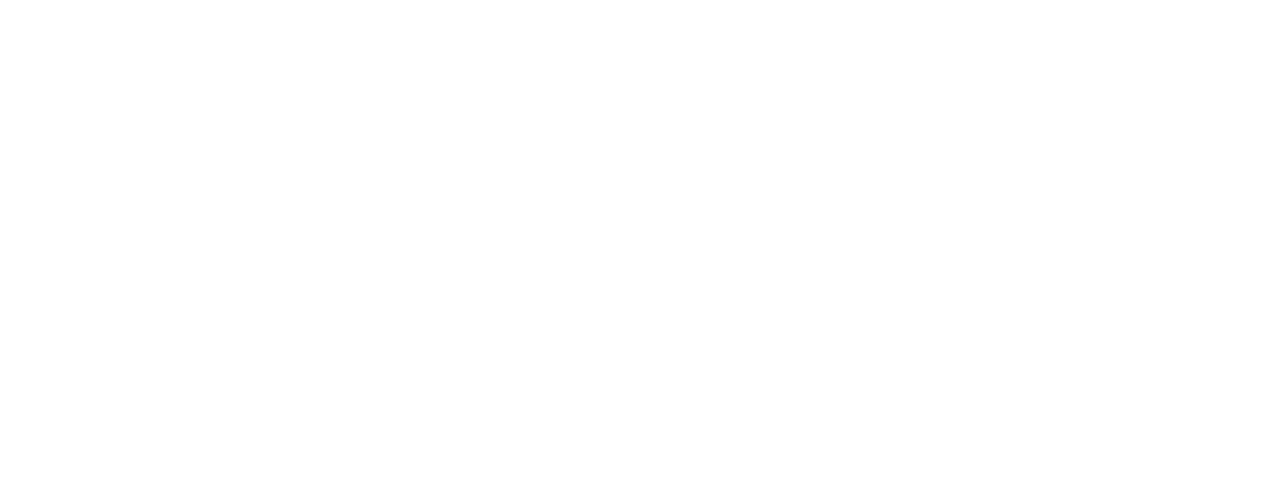
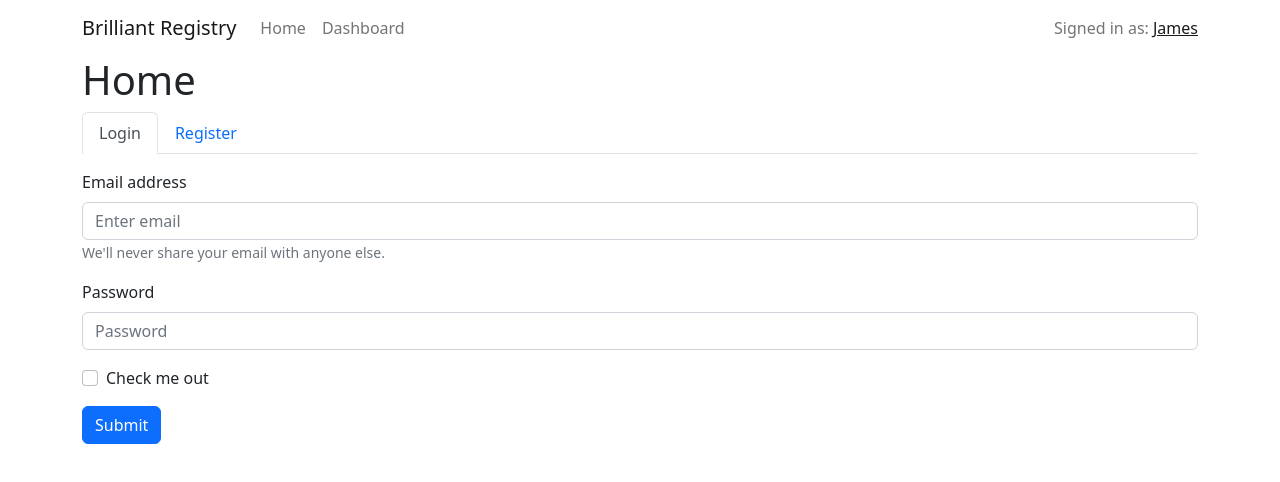
Before and after one commit to jamesrwyatt2/gift-registry-react, a React (Create React App) app: page /home in a window 1280 px wide. Before the commit this address had no page. Shown: the top 482 px of the page. Built offline with nearby package versions, Linux system fonts and the light colour scheme.

Commit message:
LoginInReg

```diff
--- a/src/App.js
+++ b/src/App.js
@@ -2,6 +2,7 @@
 import './App.css';
 import Registries from './components/Pages/Dashboard';
 import Registry from './components/Registry/Registry';
+import Home from './components/Pages/Home';
 
 import EditRegistry from './components/EditRegistry';
 
@@ -25,6 +26,7 @@
       <BrowserRouter>
         <Routes>
         <Route path="/" element={<Dashboard/>}>  </Route>
+        <Route path="/home" element={<Home/>}>  </Route>
         <Route path="/registry/:id" element={<Registry/>}> </Route>
         <Route path="/registry/:id/edit" element={<EditRegistry/>}> </Route>
 
--- a/src/components/Header.js
+++ b/src/components/Header.js
@@ -10,7 +10,8 @@
         <Container>
           <Navbar.Brand href="#home">Brilliant Registry</Navbar.Brand>
           <Nav className="me-auto">
-            <Nav.Link href="/">Home</Nav.Link>
+            <Nav.Link href="/home">Home</Nav.Link>
+            <Nav.Link href="/">Dashboard</Nav.Link>
           </Nav>
           <Navbar.Toggle />
           <Navbar.Collapse className="justify-content-end">
--- /dev/null
+++ b/src/components/Login/LoginAndReg.js
@@ -0,0 +1,62 @@
+import React from "react";
+import Button from 'react-bootstrap/Button';
+import Form from 'react-bootstrap/Form';
+import Tab from 'react-bootstrap/Tab';
+import Tabs from 'react-bootstrap/Tabs';
+const LoginAndReg = () => {
+  return (
+    <div>
+      <Tabs
+        defaultActiveKey="login"
+        id="uncontrolled-tab-example"
+        className="mb-3"
+      >
+        <Tab eventKey="login" title="Login">
+          <Form>
+            <Form.Group className="mb-3" controlId="formBasicEmail">
+              <Form.Label>Email address</Form.Label>
+              <Form.Control type="email" placeholder="Enter email" />
+              <Form.Text className="text-muted">
+                We'll never share your email with anyone else.
+              </Form.Text>
+            </Form.Group>
+            <Form.Group className="mb-3" controlId="formBasicPassword">
+              <Form.Label>Password</Form.Label>
+              <Form.Control type="password" placeholder="Password" />
+            </Form.Group>
+            <Form.Group className="mb-3" controlId="formBasicCheckbox">
+              <Form.Check type="checkbox" label="Check me out" />
+            </Form.Group>
+            <Button variant="primary" type="submit">
+              Submit
+            </Button>
+          </Form>
+        </Tab>
+
+        <Tab eventKey="register" title="Register">
+          <Form>
+            <Form.Group className="mb-3" controlId="formBasicEmail">
+              <Form.Label>Email address</Form.Label>
+              <Form.Control type="email" placeholder="Enter email" />
+              <Form.Text className="text-muted">
+                We'll never share your email with anyone else.
+              </Form.Text>
+            </Form.Group>
+            <Form.Group className="mb-3" controlId="formBasicPassword">
+              <Form.Label>Password</Form.Label>
+              <Form.Control type="password" placeholder="Password" />
+            </Form.Group>
+            <Form.Group className="mb-3" controlId="formBasicCheckbox">
+              <Form.Check type="checkbox" label="Check me out" />
+            </Form.Group>
+            <Button variant="primary" type="submit">
+              Submit
+            </Button>
+          </Form>
+        </Tab>
+      </Tabs>
+    </div>
+  );
+}
+
+export default LoginAndReg;
--- /dev/null
+++ b/src/components/Pages/Home.js
@@ -0,0 +1,22 @@
+import React from "react";
+import { Tab } from "react-bootstrap";
+import Header from "../Header";
+import LoginAndReg from "../Login/LoginAndReg";
+import Container from "react-bootstrap/Container";
+
+const Home = () => {
+
+  return (
+    <div>
+      <Header />
+
+      <Container>
+        <h1>Home</h1>
+        <LoginAndReg />
+      </Container>
+
+    </div>
+  );
+}
+
+export default Home;
```
